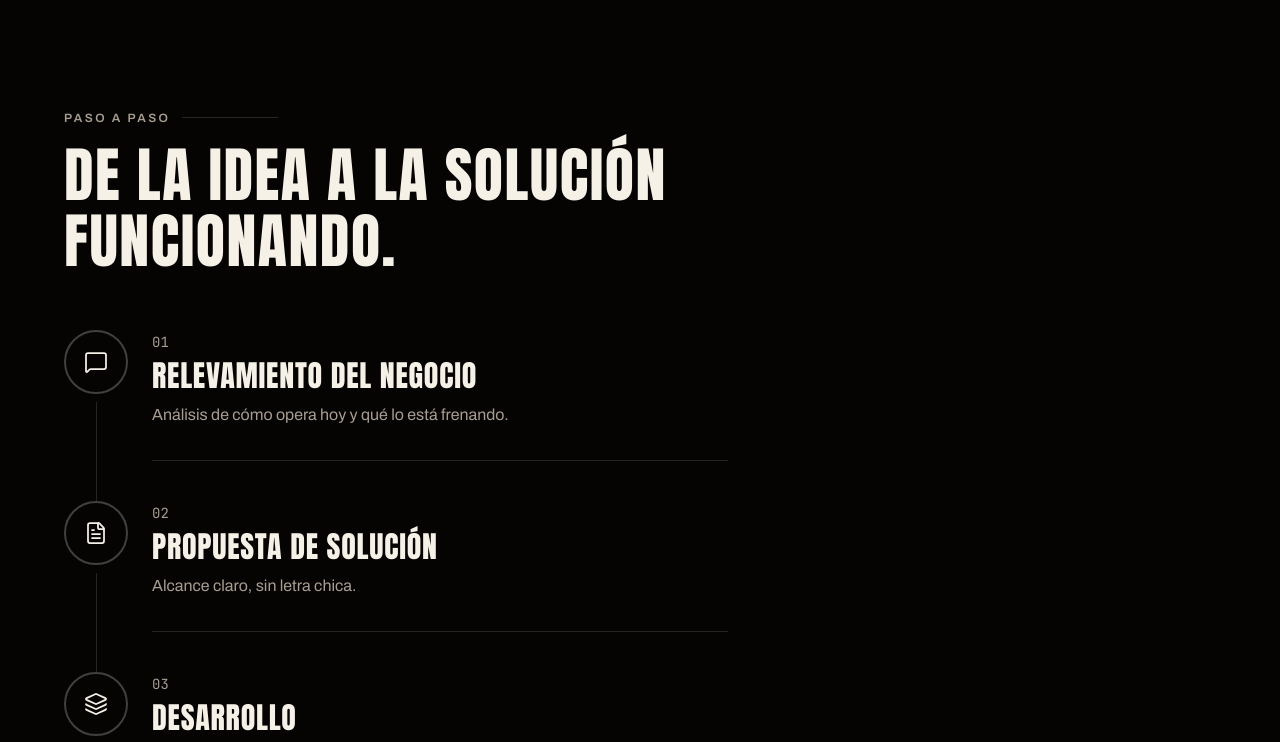
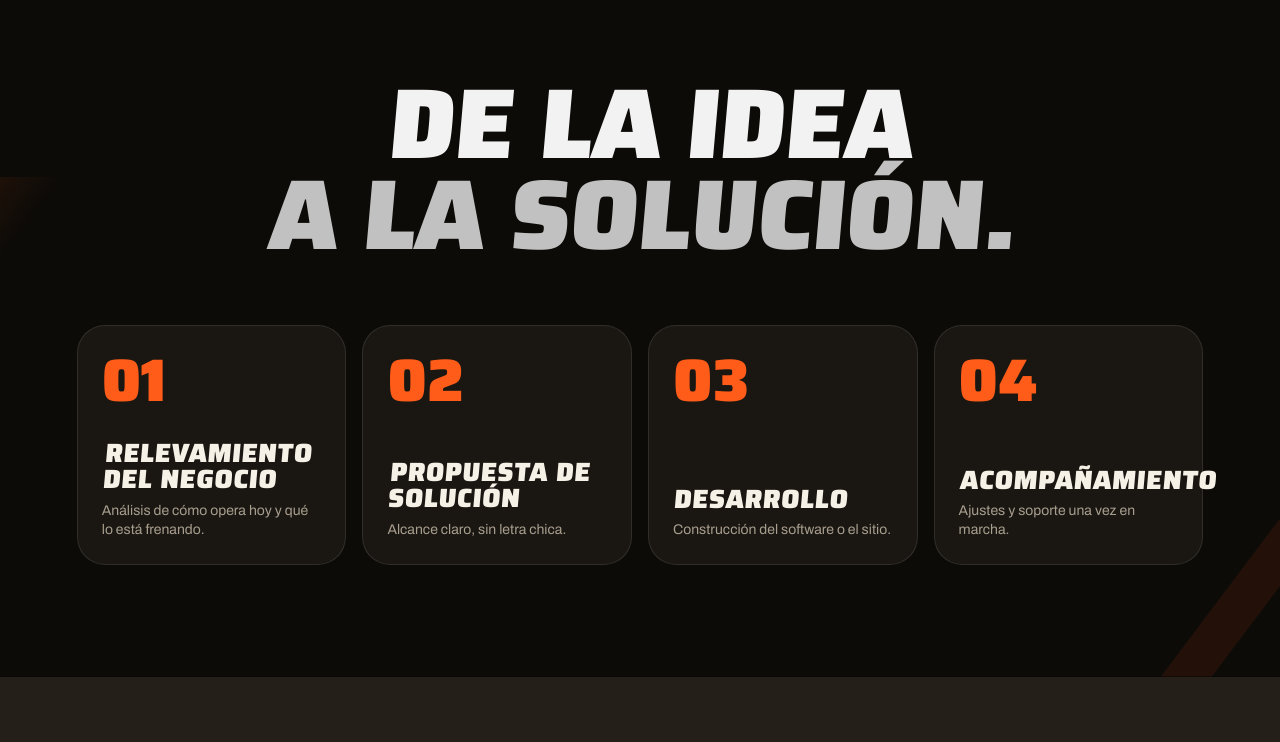
Before and after one commit to iadatabraian-ctrl/web-, a Next.js app: page / in a window 1280 px wide. Shown: the part 2277-3019 px from the top of the page. Built offline with nearby package versions, Linux system fonts and the light colour scheme.

Commit message:
Proceso: rediseno en borrador con 4 tarjetas redondeadas (sin verificar visualmente)
Co-Authored-By: Claude Sonnet 5.5 <noreply@anthropic.com>
Claude-Session: https://claude.ai/code/session_016CR8bjtqut3mFtFLKQPjVK

```diff
--- a/components/Proceso.tsx
+++ b/components/Proceso.tsx
@@ -1,59 +1,79 @@
 "use client";
 
-import { MessageSquare, FileText, Layers, ShieldCheck } from "lucide-react";
-import { StepItem } from "@/components/StepItem";
+import { motion } from "framer-motion";
+import { Bar } from "@/components/Bar";
+
+/* Proceso (sección oscura, ver PRODUCT.md): 4 tarjetas redondeadas con el paso a paso.
+   Sin íconos ni línea vertical. Corte diagonal arriba contra Servicios (clara). */
 
 const STEPS = [
-  {
-    icon: MessageSquare,
-    title: "Relevamiento del negocio",
-    desc: "Análisis de cómo opera hoy y qué lo está frenando.",
-  },
-  {
-    icon: FileText,
-    title: "Propuesta de solución",
-    desc: "Alcance claro, sin letra chica.",
-  },
-  {
-    icon: Layers,
-    title: "Desarrollo",
-    desc: "Construcción del software o el sitio.",
-  },
-  {
-    icon: ShieldCheck,
-    title: "Acompañamiento",
-    desc: "Ajustes y soporte una vez en marcha.",
-  },
+  { title: "Relevamiento del negocio", desc: "Análisis de cómo opera hoy y qué lo está frenando." },
+  { title: "Propuesta de solución", desc: "Alcance claro, sin letra chica." },
+  { title: "Desarrollo", desc: "Construcción del software o el sitio." },
+  { title: "Acompañamiento", desc: "Ajustes y soporte una vez en marcha." },
 ];
+
+const ease = [0.16, 1, 0.3, 1] as const;
+const view = { once: true, margin: "-10% 0px" } as const;
 
 export function Proceso() {
   return (
-    <section id="proceso" className="relative overflow-hidden px-5 py-20 sm:px-8 sm:py-28">
-      <div className="mx-auto max-w-6xl">
-        <div className="flex items-center gap-3">
-          <span className="font-body text-[11px] font-semibold tracking-[0.2em] text-brand-ink-on-black-soft sm:text-xs">
-            PASO A PASO
-          </span>
-          <span className="h-px flex-1 max-w-24 bg-brand-line-on-black" />
-        </div>
+    <section
+      id="proceso"
+      className="relative overflow-hidden bg-[#0d0b08] px-5 pb-20 pt-[calc(2.5rem+4rem)] text-brand-cream sm:px-8 sm:pb-28 sm:pt-[calc(8vw+5rem)] lg:px-[6vw]"
+      style={{
+        clipPath: "polygon(0 0, 100% var(--cut), 100% 100%, 0 100%)",
+        marginTop: "calc(-1 * var(--cut))",
+        ["--cut" as string]: "clamp(2.5rem, 8vw, 7rem)",
+      }}
+    >
+      <div aria-hidden="true" className="pointer-events-none absolute inset-0 overflow-hidden">
+        <Bar style={{ left: "-4vw", top: "22vw", width: "9vw", height: "40vw", skew: 37, origin: "0 0", fill: "linear-gradient(to right, rgba(255,92,26,0.26), rgba(255,92,26,0))", edge: "left" }} i={0} />
+        <Bar className="max-sm:hidden" style={{ right: "6vw", bottom: 0, width: "4vw", height: "22vw", skew: 37, origin: "100% 100%", fill: "rgba(255,92,26,0.12)" }} i={1} />
+      </div>
 
-        <h2 className="mt-4 max-w-2xl font-display text-3xl leading-[1.1] text-brand-cream sm:text-5xl md:text-6xl">
-          De la idea a la solución funcionando.
+      <div className="relative mx-auto max-w-6xl">
+        <h2 className="origin-bottom -skew-x-[5deg] text-balance text-center font-impact text-[11.5vw] font-black uppercase not-italic leading-[0.92] tracking-[-0.005em] [font-stretch:80%] sm:text-[7.6vw] lg:text-[6.2rem]">
+          <motion.span
+            initial={{ opacity: 0, x: "-12vw" }}
+            whileInView={{ opacity: 1, x: 0 }}
+            viewport={view}
+            transition={{ duration: 0.75, ease }}
+            className="block text-white/95"
+          >
+            De la idea
+          </motion.span>
+          <motion.span
+            initial={{ opacity: 0, x: "-12vw" }}
+            whileInView={{ opacity: 1, x: 0 }}
+            viewport={view}
+            transition={{ duration: 0.75, ease, delay: 0.18 }}
+            className="block text-white/75"
+          >
+            a la solución.
+          </motion.span>
         </h2>
 
-        <div className="mt-10 sm:mt-14">
-          {STEPS.map(({ icon, title, desc }, i) => (
-            <StepItem
-              key={title}
-              icon={icon}
-              index={i}
-              title={title}
-              desc={desc}
-              isLast={i === STEPS.length - 1}
-              variant="compact"
-            />
+        <ol className="mt-12 grid gap-3 sm:mt-16 sm:grid-cols-2 sm:gap-4 lg:grid-cols-4">
+          {STEPS.map((s, i) => (
+            <motion.li
+              key={s.title}
+              initial={{ opacity: 0, y: 40 }}
+              whileInView={{ opacity: 1, y: 0 }}
+              viewport={view}
+              transition={{ duration: 0.6, ease, delay: i * 0.1 }}
+              className="group flex min-h-[11rem] flex-col rounded-[1.75rem] border border-white/10 bg-brand-black p-5 transition-colors duration-300 hover:border-brand-accent/60 sm:min-h-[15rem] sm:p-6"
+            >
+              <span className="font-impact text-5xl font-black not-italic leading-none text-brand-accent [font-stretch:80%] sm:text-6xl">
+                0{i + 1}
+              </span>
+              <h3 className="mt-auto origin-bottom-left -skew-x-[5deg] pt-6 font-impact text-[1.45rem] font-black uppercase not-italic leading-none [font-stretch:80%] sm:text-[1.65rem]">
+                {s.title}
+              </h3>
+              <p className="mt-2 font-body text-[13px] leading-snug text-brand-ink-on-black-soft sm:text-sm">{s.desc}</p>
+            </motion.li>
           ))}
-        </div>
+        </ol>
       </div>
     </section>
   );
```
